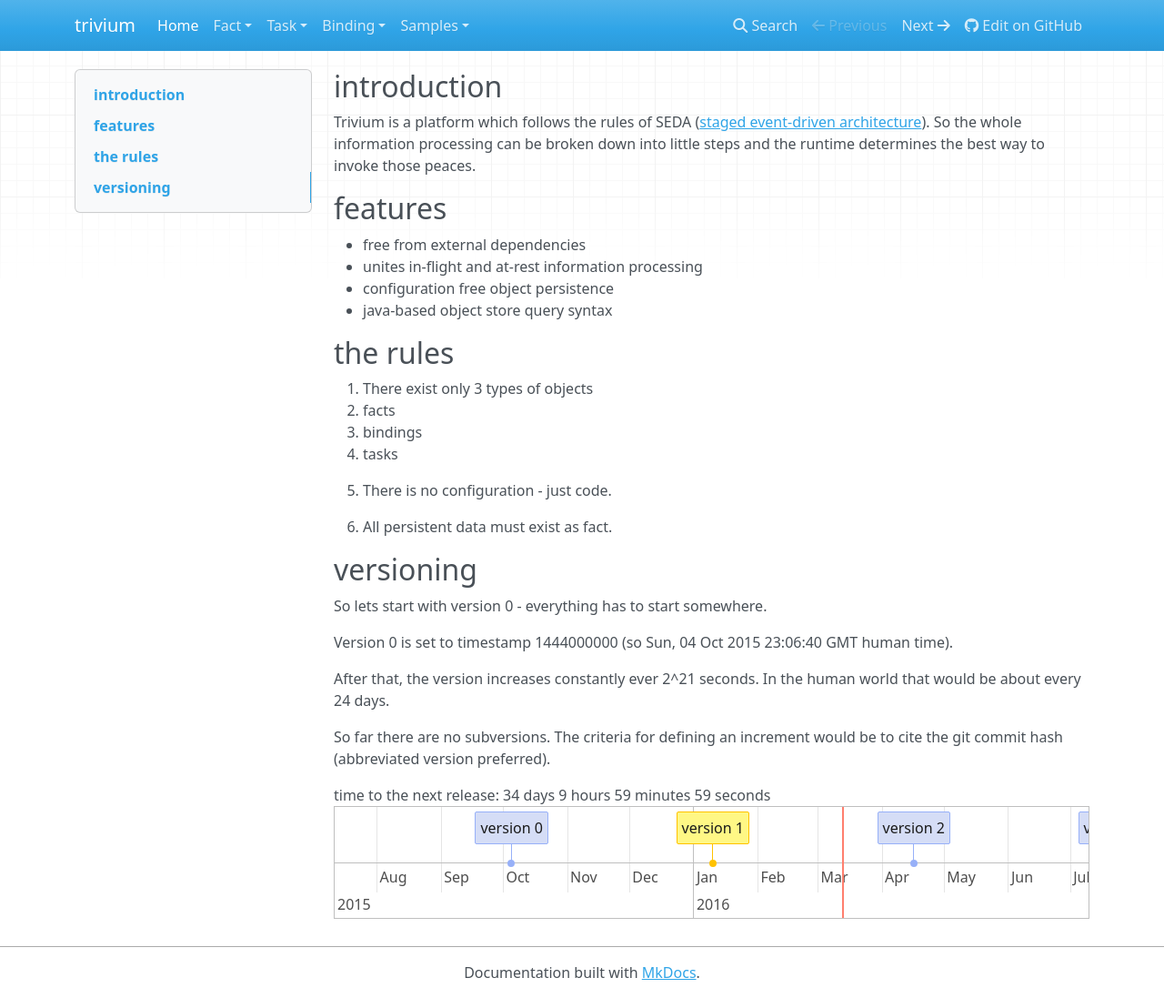
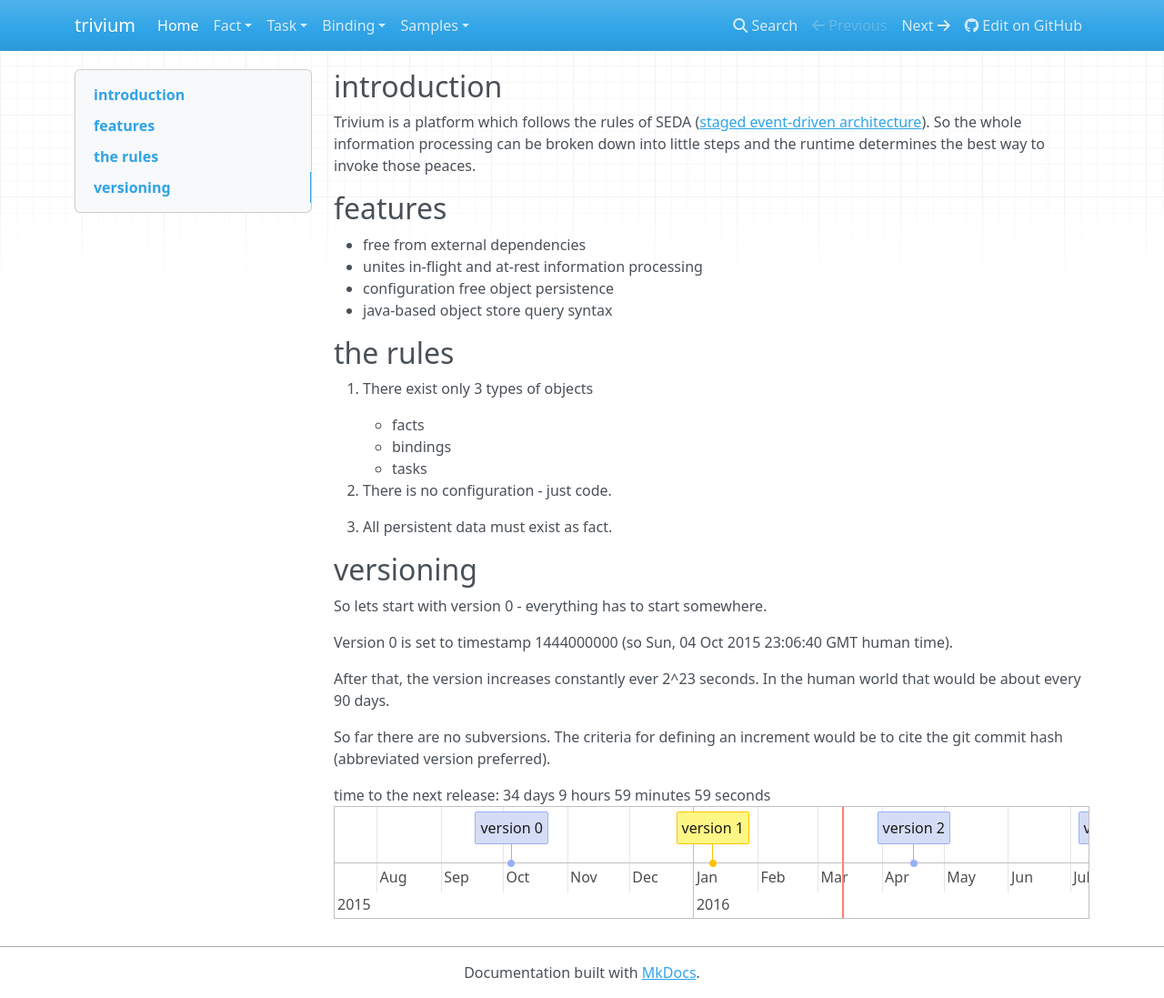
Before and after one commit to JensWalter/trivium, an MkDocs documentation site: the page built from docs/index.md, in a window 1280 px wide and 1097 px high. Shown: the whole window at 91% size. Built offline with MkDocs 1.6.1, drawn with Linux system fonts in a browser that asks for light colours; nearby versions of some CDN libraries; old or Windows-style settings are respelled for this version of MkDocs.

Commit message:
minor fix

```diff
--- a/docs/index.md
+++ b/docs/index.md
@@ -13,10 +13,9 @@
 ## the rules
 
 1. There exist only 3 types of objects
-  * facts
-  * bindings
-  * tasks
-
+    * facts
+    * bindings
+    * tasks
 
 1. There is no configuration - just code.
 
@@ -29,8 +28,8 @@
 
 Version 0 is set to timestamp 1444000000 (so Sun, 04 Oct 2015 23:06:40 GMT human time).
 
-After that, the version increases constantly ever 2^21 seconds.
-In the human world that would be about every 24 days.
+After that, the version increases constantly ever 2^23 seconds.
+In the human world that would be about every 90 days.
 
 So far there are no subversions. The criteria for defining an increment would be to cite the git commit hash (abbreviated version preferred).
 
```
